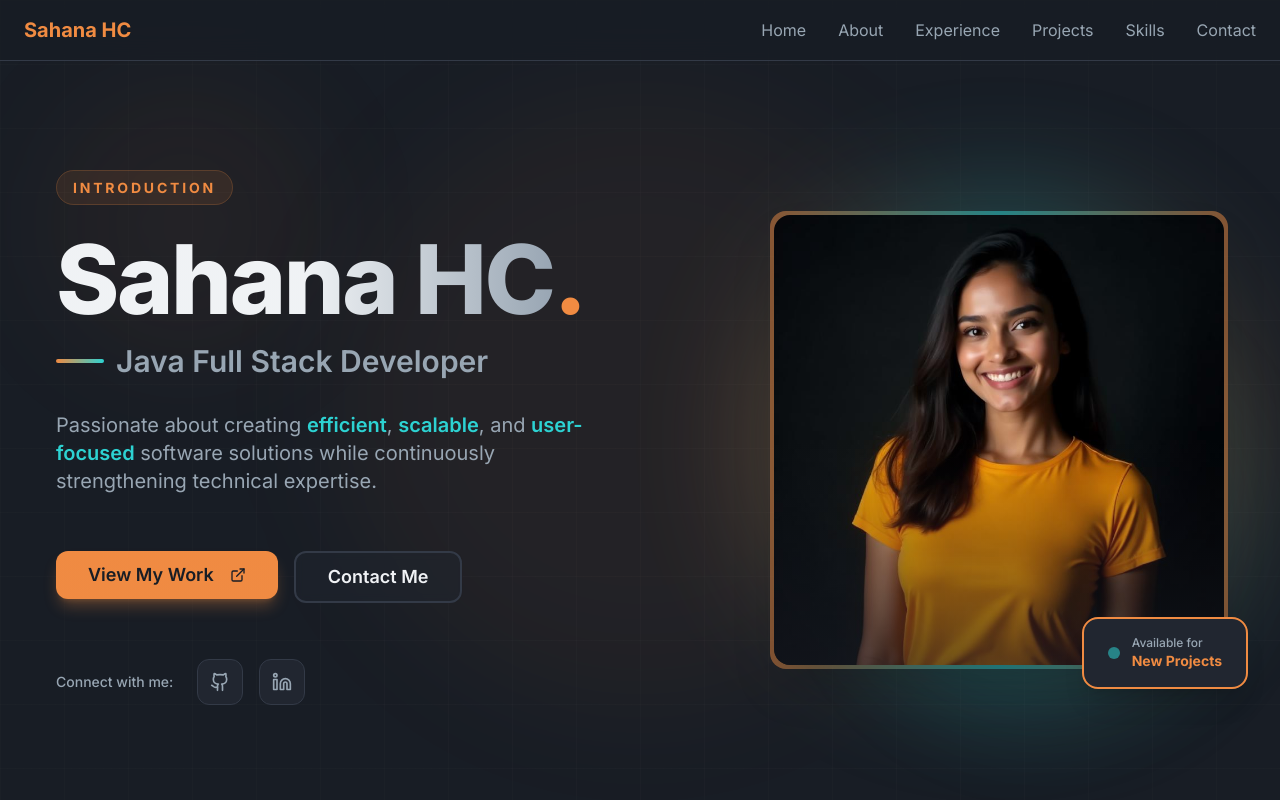
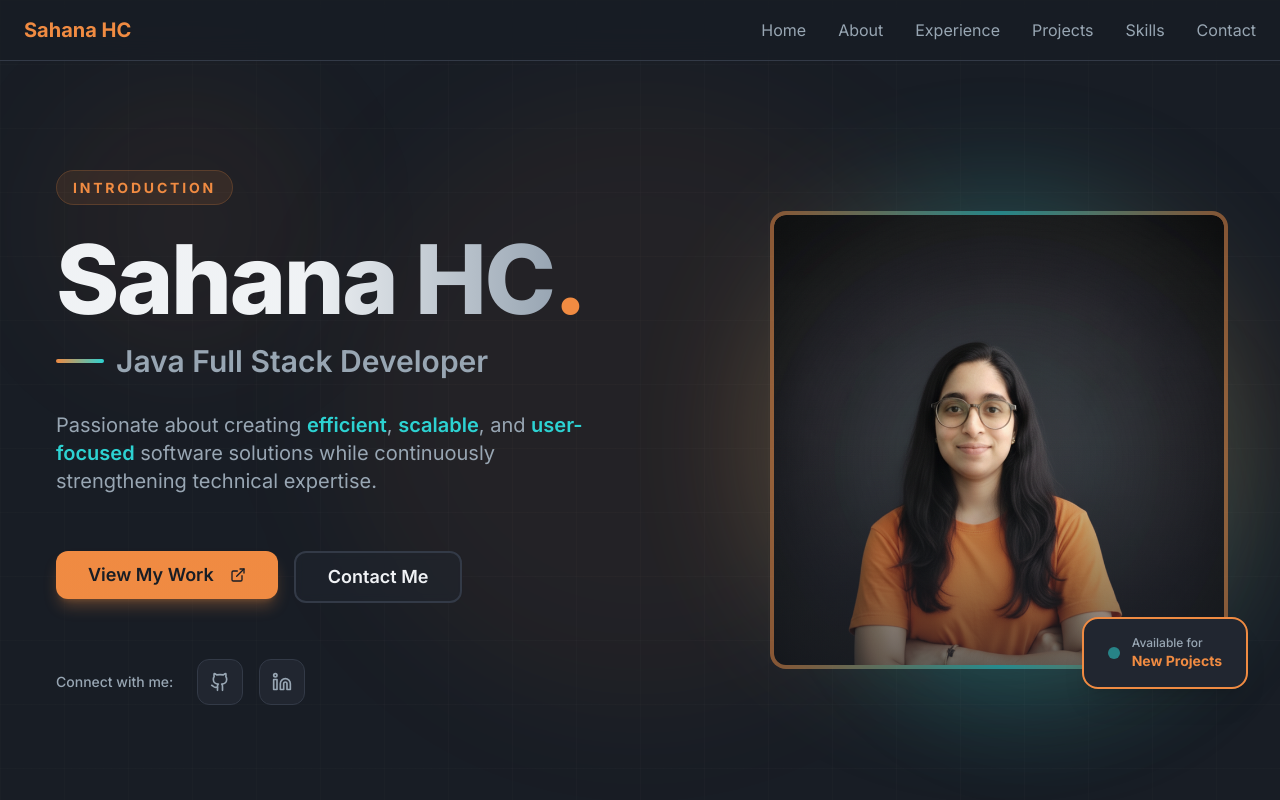
Before and after one commit to sahanahc6s/sahanasportfolio, a React (Vite) app: page / in a window 1280 px wide. Shown: the top 800 px of the page. Built offline with nearby package versions, Linux system fonts and the light colour scheme; the HTML template or start-up script is replaced by a standard one.

Commit message:
Update hero section with profile picture

```diff
--- a/src/pages/Index.tsx
+++ b/src/pages/Index.tsx
@@ -9,7 +9,7 @@ import * as z from "zod";
 import emailjs from "@emailjs/browser";
 import { toast } from "@/hooks/use-toast";
 import { useState } from "react";
-import profileImage from "@/assets/profile-sahana.jpg";
+import profileImage from "@/assets/profile-hero.png";
 
 const contactSchema = z.object({
   name: z.string().trim().min(1, "Name is required").max(100, "Name must be less than 100 characters"),
@@ -252,11 +252,12 @@ const Index = () => {
                 <img
                   src={profileImage}
                   alt="Sahana HC"
-                  className="relative w-80 h-80 md:w-[450px] md:h-[450px] rounded-2xl object-cover shadow-2xl group-hover:scale-105 transition-transform duration-500"
+                  className="relative w-80 h-80 md:w-[450px] md:h-[450px] rounded-lg object-cover shadow-2xl group-hover:scale-105 transition-transform duration-500"
+                  style={{ clipPath: 'inset(0 round 12px)' }}
                 />
 
                 {/* Overlay Gradient */}
-                <div className="absolute inset-0 bg-gradient-to-t from-background/60 via-transparent to-transparent rounded-2xl"></div>
+                <div className="absolute inset-0 bg-gradient-to-t from-background/60 via-transparent to-transparent rounded-lg"></div>
 
                 {/* Floating Badge */}
                 <div className="absolute -bottom-6 -right-6 bg-card border-2 border-primary rounded-2xl px-6 py-4 shadow-xl backdrop-blur-sm">
```
Also changed, not shown: src/assets/profile-hero.png (added).
